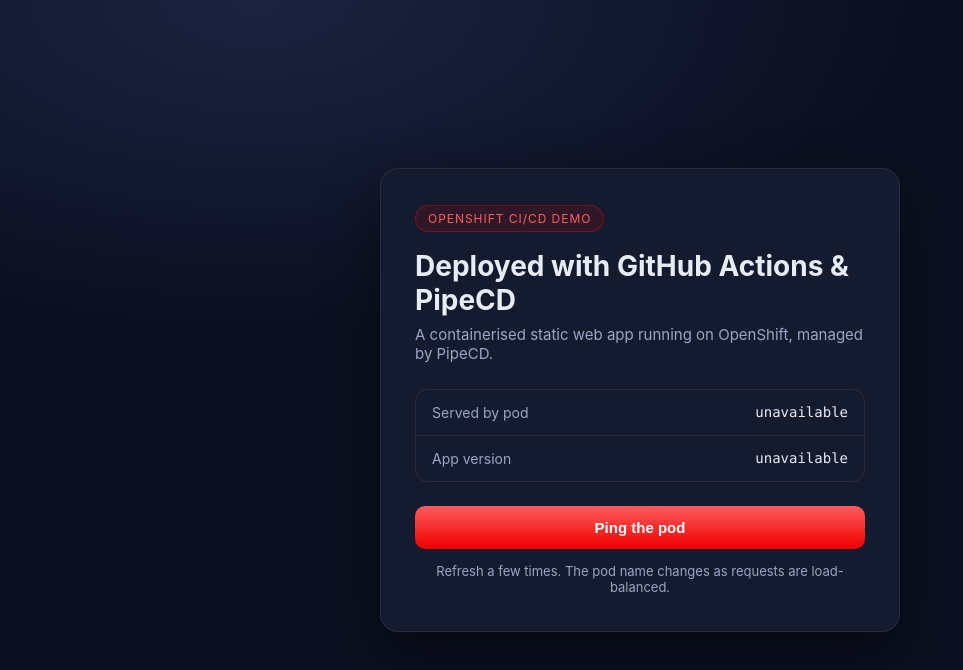
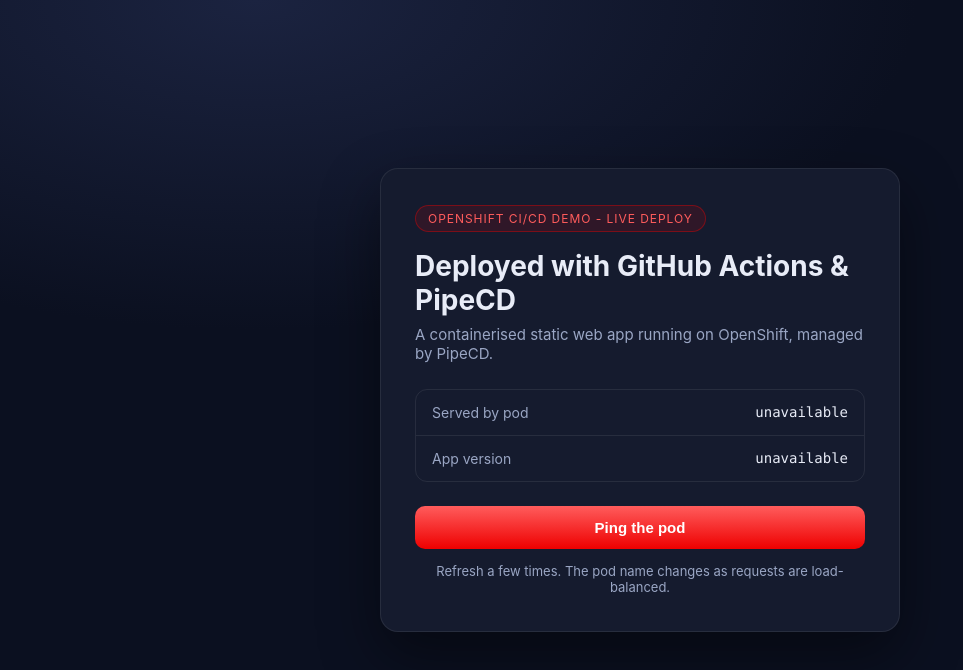
Before and after one commit to MaxV16/cloud-deployment-pipeline, a plain HTML site: page index.html in a window 1280 px wide. Shown: the whole page, without its empty margins (0-963 px from the left). Drawn offline with Linux system fonts and the light colour scheme; no server answers.

Commit message:
show live deploy badge

```diff
--- a/index.html
+++ b/index.html
@@ -3,12 +3,12 @@
 <head>
   <meta charset="UTF-8" />
   <meta name="viewport" content="width=device-width, initial-scale=1.0" />
-  <title>OpenShift CI/CD Demo</title>
+  <title>OpenShift CI/CD Demo - live deploy</title>
   <link rel="stylesheet" href="styles.css" />
 </head>
 <body>
   <main class="card">
-    <span class="badge">OpenShift CI/CD Demo</span>
+    <span class="badge">OpenShift CI/CD Demo - live deploy</span>
     <h1>Deployed with GitHub Actions & PipeCD</h1>
     <p class="subtitle">A containerised static web app running on OpenShift, managed by PipeCD.</p>
 
```
